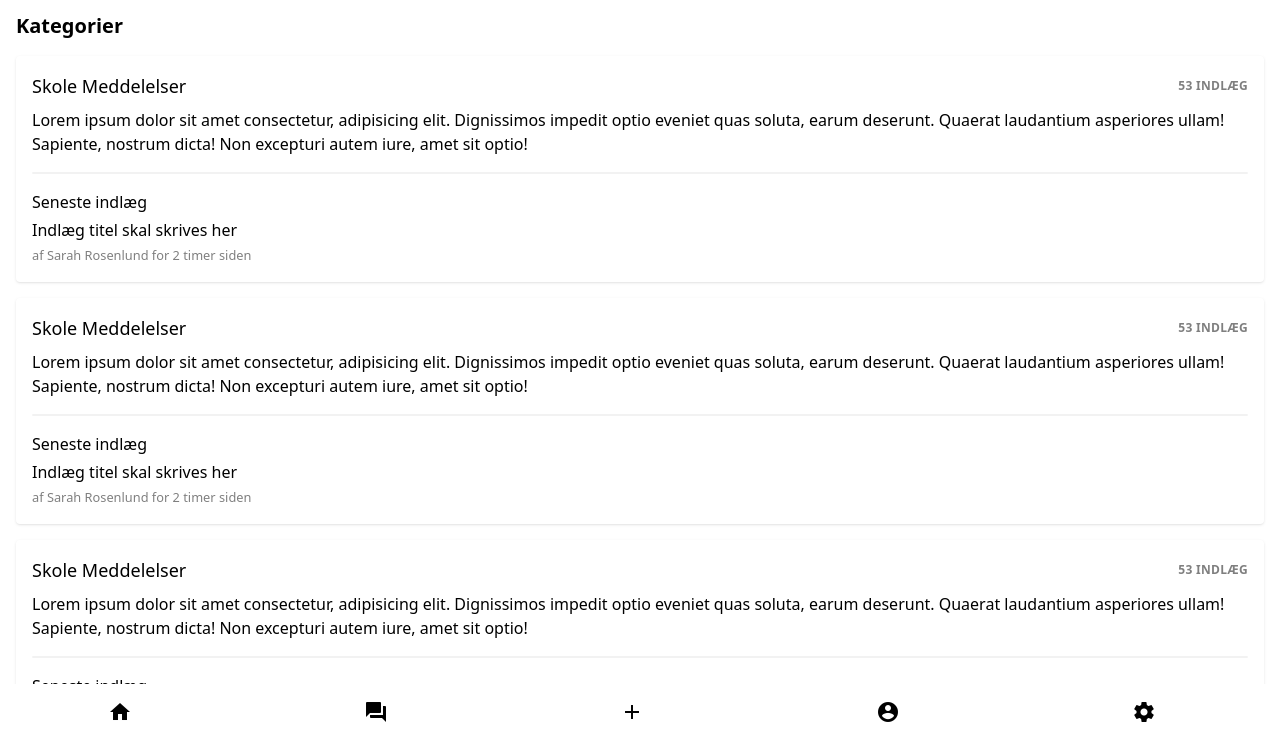
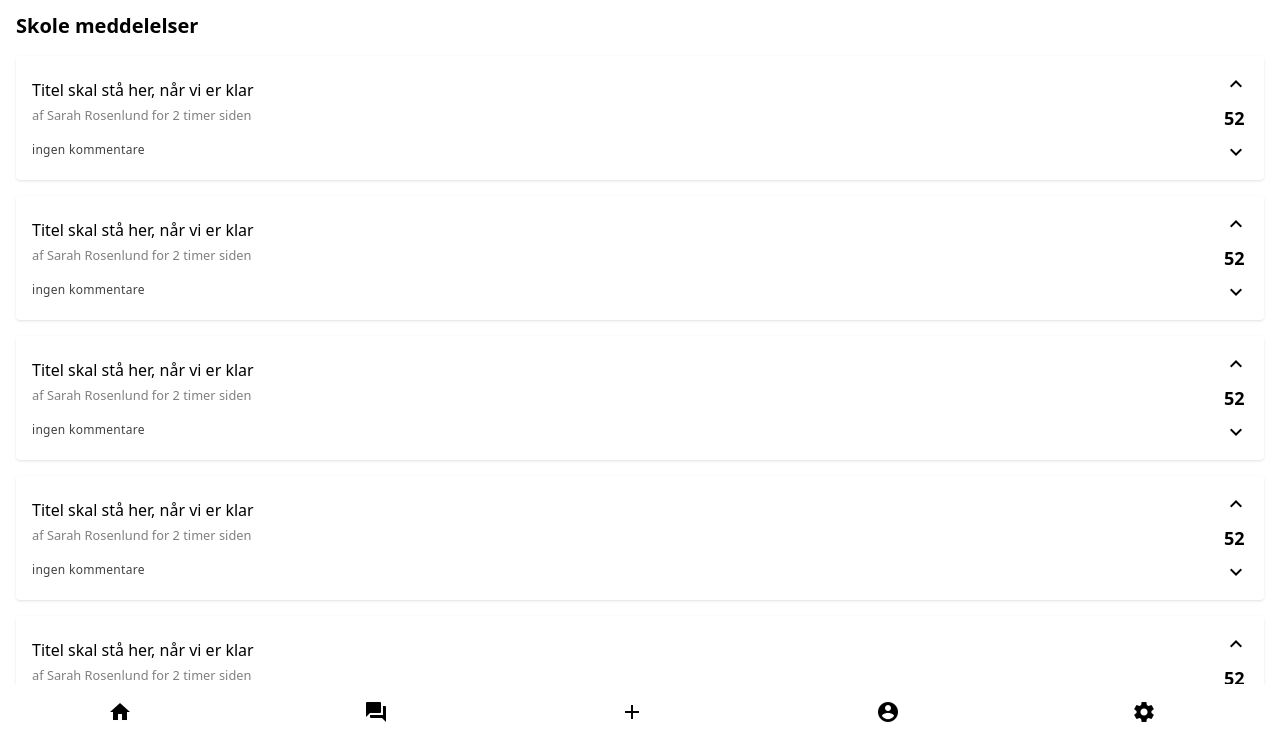
Before and after one commit to CRPE44102/project-four, a website: page src/index.html in a window 1280 px wide. Shown: the part 60-800 px from the top of the page. Drawn offline with Linux system fonts and the light colour scheme.

Commit message:
add basic category page

```diff
--- a/src/index.html
+++ b/src/index.html
@@ -198,6 +198,96 @@
         </div>
     </aside>
 
+    <section class="w-full h-screen z-10 bg-white absolute top-0">
+        <header class="h-14 px-4 flex justify-between items-center shadow-sm">
+            <span class="material-icons cursor-pointer">arrow_back</span>
+
+            <div>
+                <span class="material-icons cursor-pointer mr-4">search</span>
+                <span class="material-icons cursor-pointer">filter_list</span>
+            </div>
+        </header>
+
+        <div class="overflow-scroll inner-container px-4">
+            <h2 class="font-semibold text-xl my-4">Skole meddelelser</h2>
+
+            <div class="shadow rounded p-4 flex justify-between items-center mb-4">
+                <div class="relative h-full">
+                    <h3 class="font-medium">Titel skal stå her, når vi er klar</h3>
+                    <small class="opacity-50">af Sarah Rosenlund for 2 timer siden</small>
+
+                    <p class="text-xs tracking-wide mt-4 opacity-75 font-medium">ingen kommentare</p>
+                </div>
+
+                <div class="flex flex-col">
+                    <span class="material-icons cursor-pointer">expand_less</span>
+                    <p class="font-semibold text-lg my-2">52</p>
+                    <span class="material-icons cursor-pointer">expand_more</span>
+                </div>
+            </div>
+
+            <div class="shadow rounded p-4 flex justify-between items-center mb-4">
+                <div class="relative h-full">
+                    <h3 class="font-medium">Titel skal stå her, når vi er klar</h3>
+                    <small class="opacity-50">af Sarah Rosenlund for 2 timer siden</small>
+
+                    <p class="text-xs tracking-wide mt-4 opacity-75 font-medium">ingen kommentare</p>
+                </div>
+
+                <div class="flex flex-col">
+                    <span class="material-icons cursor-pointer">expand_less</span>
+                    <p class="font-semibold text-lg my-2">52</p>
+                    <span class="material-icons cursor-pointer">expand_more</span>
+                </div>
+            </div>
+
+            <div class="shadow rounded p-4 flex justify-between items-center mb-4">
+                <div class="relative h-full">
+                    <h3 class="font-medium">Titel skal stå her, når vi er klar</h3>
+                    <small class="opacity-50">af Sarah Rosenlund for 2 timer siden</small>
+
+                    <p class="text-xs tracking-wide mt-4 opacity-75 font-medium">ingen kommentare</p>
+                </div>
+
+                <div class="flex flex-col">
+                    <span class="material-icons cursor-pointer">expand_less</span>
+                    <p class="font-semibold text-lg my-2">52</p>
+                    <span class="material-icons cursor-pointer">expand_more</span>
+                </div>
+            </div>
+
+            <div class="shadow rounded p-4 flex justify-between items-center mb-4">
+                <div class="relative h-full">
+                    <h3 class="font-medium">Titel skal stå her, når vi er klar</h3>
+                    <small class="opacity-50">af Sarah Rosenlund for 2 timer siden</small>
+
+                    <p class="text-xs tracking-wide mt-4 opacity-75 font-medium">ingen kommentare</p>
+                </div>
+
+                <div class="flex flex-col">
+                    <span class="material-icons cursor-pointer">expand_less</span>
+                    <p class="font-semibold text-lg my-2">52</p>
+                    <span class="material-icons cursor-pointer">expand_more</span>
+                </div>
+            </div>
+
+            <div class="shadow rounded p-4 flex justify-between items-center mb-4">
+                <div class="relative h-full">
+                    <h3 class="font-medium">Titel skal stå her, når vi er klar</h3>
+                    <small class="opacity-50">af Sarah Rosenlund for 2 timer siden</small>
+
+                    <p class="text-xs tracking-wide mt-4 opacity-75 font-medium">ingen kommentare</p>
+                </div>
+
+                <div class="flex flex-col">
+                    <span class="material-icons cursor-pointer">expand_less</span>
+                    <p class="font-semibold text-lg my-2">52</p>
+                    <span class="material-icons cursor-pointer">expand_more</span>
+                </div>
+            </div>
+        </div>
+    </section>
+
     <nav class="fixed bottom-0 h-14 w-full bg-white flex justify-around items-center z-50 shadow-sm">
         <span class="material-icons mr-4 cursor-pointer">home</span>
         <span class="material-icons mr-4 cursor-pointer">forum</span>
```
Also changed, not shown: src/styles/main.css.
